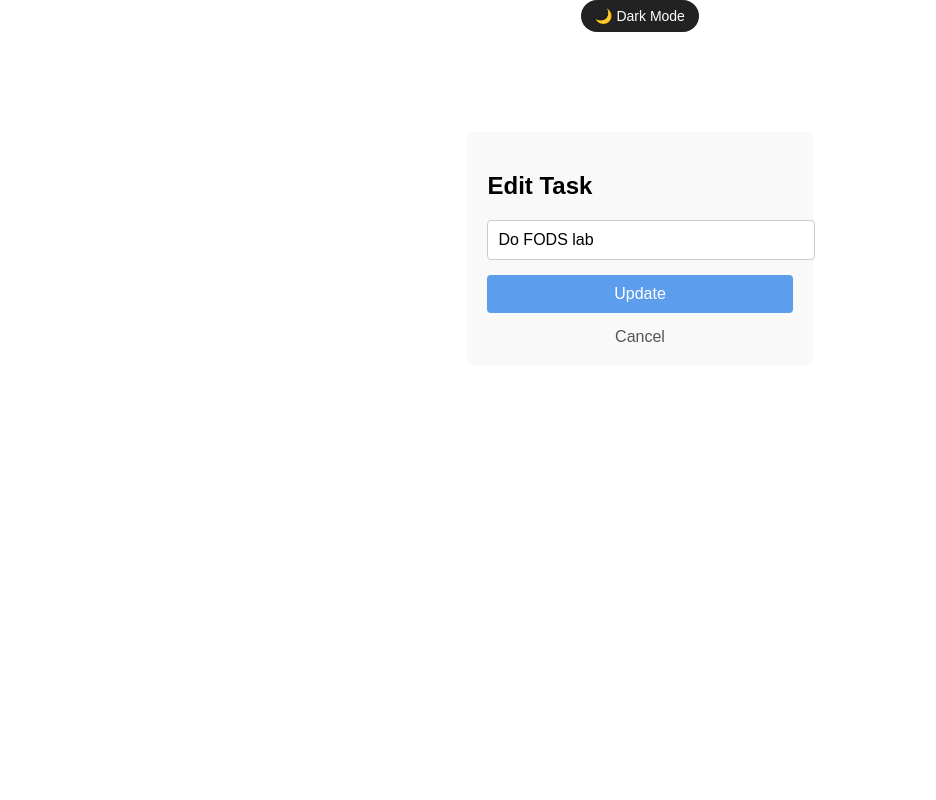
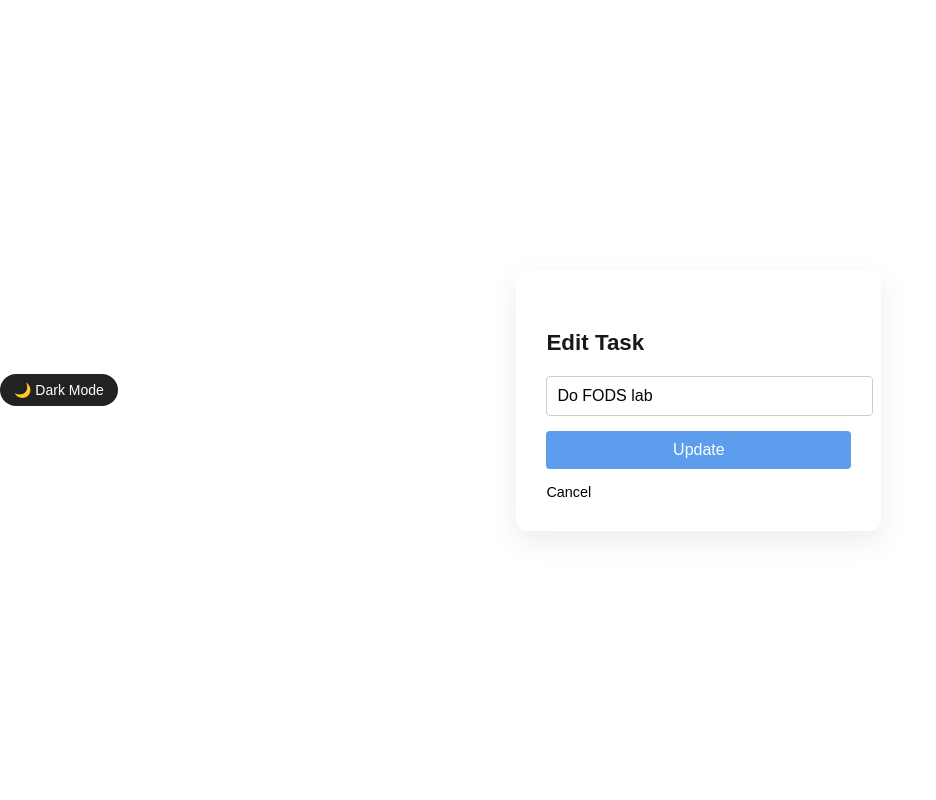
Before and after one commit to shreejesh-bzr/task-manager-flask, a Flask app: page /edit/6 in a window 1280 px wide. Shown: the whole page, without its empty margins (0-936 px from the left). Run offline with Flask 3, Linux system fonts and the light colour scheme; data comes from the database, SQL or seed files in the repository.

Commit message:
Refactor CSS for improved layout and dark mode
Updated styles for body, containers, and task cards. Improved dark mode support and adjusted layout properties.

```diff
--- a/static/css/style.css
+++ b/static/css/style.css
@@ -1,11 +1,45 @@
 body {
-    font-family: Arial, sans-serif;
-    background-color: #f4f4f4;
     margin: 0;
     padding: 0;
+    font-family: system-ui, -apple-system, BlinkMacSystemFont, sans-serif;
+
+    background: #f2f4f8;
+    color: #222;
+
+    min-height: 100vh;
     display: flex;
-    flex-direction: column;
+    justify-content: center;
     align-items: center;
+
+    transition: background 0.3s, color 0.3s;
+}
+
+body {
+    background: #f4f6f8;
+    color: #1f2937;
+}
+.container {
+    background: #ffffff;
+    border-radius: 12px;
+    padding: 30px;
+    box-shadow: 0 10px 30px rgba(0, 0, 0, 0.08);
+}
+
+.edit-container {
+    border: 1px solid rgba(0, 0, 0, 0.05);
+}
+
+
+h1 {
+    margin-bottom: 25px;
+    font-size: 2rem;
+}
+
+h2 {
+    margin-top: 30px;
+    margin-bottom: 15px;
+    font-size: 1.4rem;
+    opacity: 0.9;
 }
 
 h1 {
@@ -42,6 +76,7 @@ ul {
     padding: 0;
     margin-top: 20px;
     width: 300px;
+    width: 100%;
 }
 
 li {
@@ -81,12 +116,10 @@ a.done-btn:hover {
 }
 
 .container {
-    max-width: 400px;
-    margin: 80px auto;
-    padding: 20px;
-    background: #f9f9f9;
-    border-radius: 8px;
+    max-width: 600px;
+    margin: 0 auto;
 }
+
 
 .edit-form input {
     width: 100%;
@@ -191,3 +224,125 @@ body.dark .task-item {
     background: #1e1e1e;
     color: #f1f1f1;
 }
+
+.app-container {
+    width: 100%;
+    max-width: 600px;
+    padding: 30px;
+
+    background: #ffffff;
+    color: #222;
+
+    border-radius: 16px;
+    box-shadow: 0 20px 40px rgba(0, 0, 0, 0.15);
+    text-align: center;
+
+    transition: background 0.3s, color 0.3s;
+}
+/* ---------- DARK MODE ---------- */
+body.dark {
+    background: #0f0f0f;
+    color: #eaeaea;
+}
+
+body.dark .app-container {
+    background: #181818;
+    color: #eaeaea;
+    box-shadow: 0 20px 40px rgba(0, 0, 0, 0.6);
+}
+
+/* ---------- Task Cards ---------- */
+
+ul {
+    list-style: none;
+    padding: 0;
+    margin: 0;
+}
+
+.task-card {
+    background: #f9f9fb;
+    color: #222;
+    padding: 14px 16px;
+    border-radius: 12px;
+
+    display: flex;
+    justify-content: space-between;
+    align-items: center;
+
+    margin-bottom: 12px;
+    transition: transform 0.15s ease, box-shadow 0.15s ease;
+    margin-left: auto;
+    margin-right: auto;
+}
+
+.task-card:hover {
+    transform: translateY(-2px);
+    box-shadow: 0 8px 20px rgba(0, 0, 0, 0.1);
+}
+
+.task-left {
+    display: flex;
+    align-items: center;
+    gap: 10px;
+}
+
+.task-text {
+    font-size: 16px;
+}
+
+.task-text.done {
+    text-decoration: line-through;
+    opacity: 0.6;
+}
+
+.task-actions a {
+    margin-left: 10px;
+    font-size: 16px;
+    text-decoration: none;
+    cursor: pointer;
+}
+
+body.dark .task-card {
+    background: #222;
+    color: #eaeaea;
+}
+
+body.dark .task-card:hover {
+    box-shadow: 0 8px 20px rgba(0, 0, 0, 0.6);
+}
+.back-link {
+    display: inline-block;
+    margin-top: 15px;
+    text-decoration: none;
+    color: var(--text-muted);
+    font-size: 0.9rem;
+}
+
+.back-link:hover {
+    color: var(--accent);
+}
+.edit-container {
+    max-width: 420px;
+    padding: 30px;
+}
+
+/* Fix spacing inside edit form */
+.edit-container h1 {
+    margin-bottom: 20px;
+    text-align: center;
+}
+
+.edit-container .task-form {
+    display: flex;
+    gap: 12px;
+}
+
+.edit-container input[type="text"] {
+    flex: 1;
+}
+
+/* Dark mode toggle positioning fix */
+.edit-container .theme-toggle {
+    margin-bottom: 20px;
+    align-self: flex-start;
+}
```
